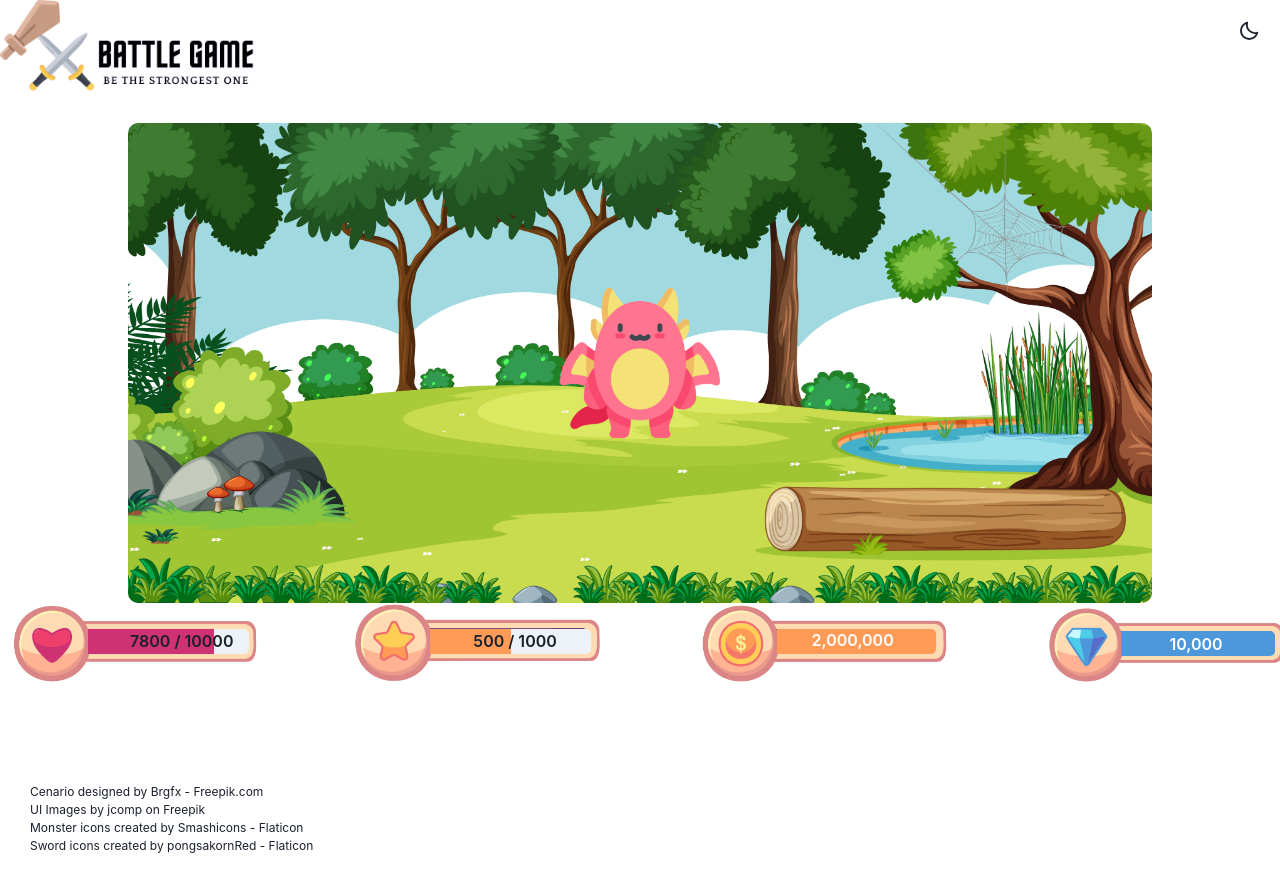
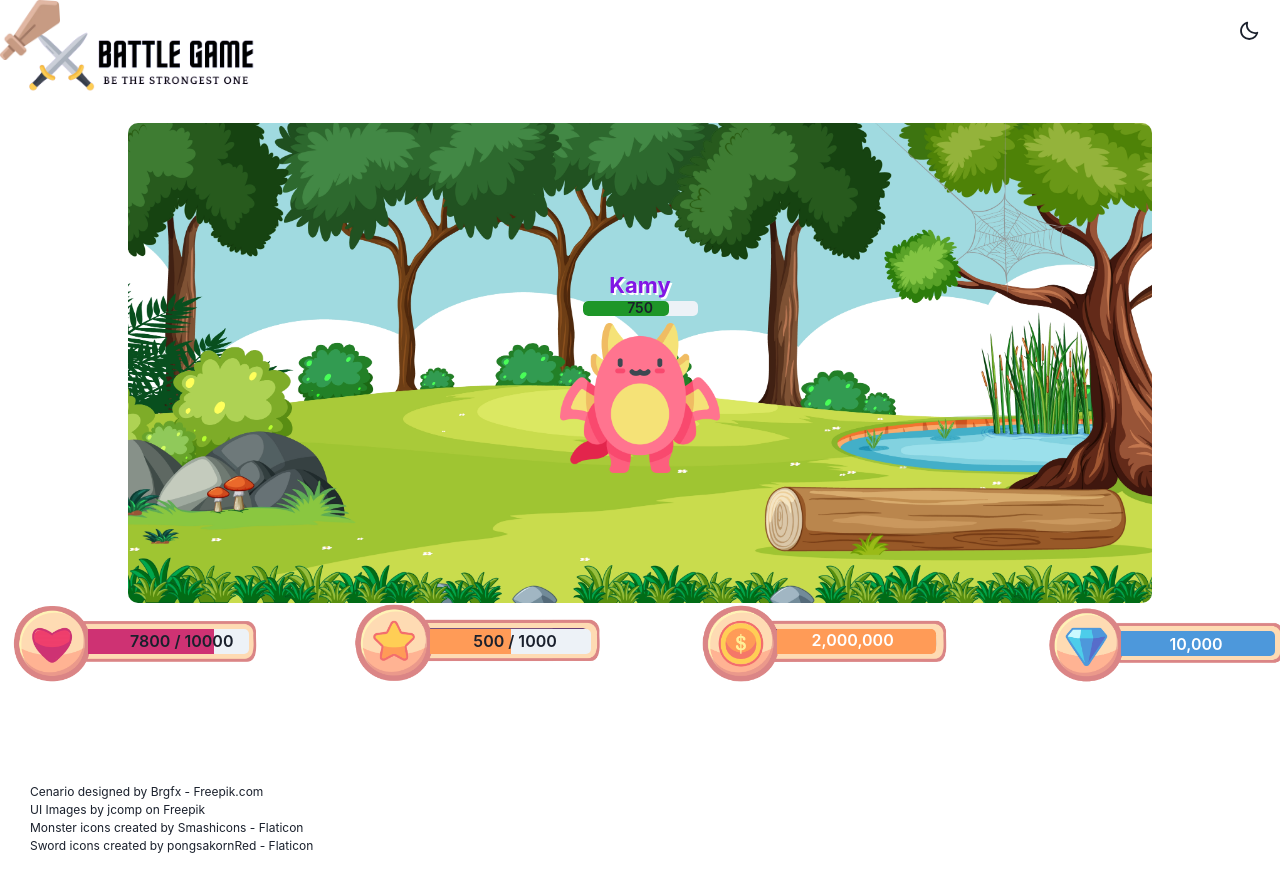
Before and after one commit to FelipeFloresWeb/battle-game, a Next.js app: page / in a window 1280 px wide. Shown: the top 892 px of the page. Built offline with nearby package versions, Linux system fonts and the light colour scheme.

Commit message:
show monster name and health

```diff
--- a/src/components/Monster/index.tsx
+++ b/src/components/Monster/index.tsx
@@ -1,9 +1,15 @@
+import { Flex } from "@chakra-ui/react";
 import { useCallback, useEffect, useState } from "react";
+import { numeric } from "../../utils";
 import * as S from "./styles";
 
 export const Monster = () => {
   const [isAttacking, setIsAttacking] = useState(false);
   const [monsterAttacking, setMonsterAttacking] = useState(false);
+
+  const monsterName = "Kamy";
+  const monsterHealth = 750;
+  const monsterMaxHealth = 1000;
 
   const monsterAttack = useCallback(() => {
     setMonsterAttacking(true);
@@ -14,13 +20,29 @@ export const Monster = () => {
   }, []);
 
   useEffect(() => {
-    setInterval(() => {
+    const attack = setInterval(() => {
       monsterAttack();
     }, 5000);
+
+    return () => {
+      clearInterval(attack);
+    };
   }, [monsterAttack]);
 
   return (
     <S.MonsterContainer monsterattacking={monsterAttacking.toString()}>
+      <S.NameText>{monsterName}</S.NameText>
+
+      <S.HealthContainer>
+        <S.HealthProgressBar
+          borderRadius="5px"
+          max={monsterMaxHealth}
+          value={monsterHealth}
+        />
+        <Flex w="100%" textAlign="center">
+          <S.HealthText>{numeric(monsterHealth, 0)}</S.HealthText>
+        </Flex>
+      </S.HealthContainer>
       <S.MonsterImage
         isattacking={isAttacking.toString()}
         onClick={() => setIsAttacking(!isAttacking)}
--- a/src/components/Monster/styles.ts
+++ b/src/components/Monster/styles.ts
@@ -1,7 +1,8 @@
-import { Flex, Image } from "@chakra-ui/react";
+import { Flex, Image, Progress, Text } from "@chakra-ui/react";
 import styled from "@emotion/styled";
 
 export const MonsterContainer = styled(Flex)`
+  flex-direction: column;
   position: relative;
   top: 50%;
   left: 50%;
@@ -10,7 +11,7 @@ export const MonsterContainer = styled(Flex)`
   height: 160px;
   justify-content: center;
   align-items: center;
-
+  transition: all 0.1s ease;
   animation: ${(props) =>
       props.monsterattacking === "true" &&
       "monsterAttackAnimator .5s forwards;"}idleAnimator
@@ -47,4 +48,39 @@ export const MonsterImage = styled(Image)`
   height: 100%;
   object-fit: contain;
   opacity: ${(props) => (props.isattacking === "true" ? 0.5 : 1)};
+  transition: all 0.1s ease;
 `;
+
+export const HealthContainer = styled(Flex)`
+  width: 200px;
+  justify-content: center;
+  flex-direction: column;
+`;
+
+export const HealthProgressBar = styled(Progress)`
+  left: 43px;
+  height: 15px;
+  width: 115px;
+  top: 19px;
+
+  div {
+    background-color: #0d8f17eb;
+  }
+`;
+
+export const HealthText = styled(Text)`
+  position: relative;
+  font-size: 14px;
+  font-weight: 600;
+  color: ${(props) => props.theme.colors.primary};
+  width: 100%;
+`;
+
+export const NameText = styled(Text)`
+  position: relative;
+  top: 20px;
+  font-size: 22px;
+  font-weight: 700;
+  color: #8216e5;
+  text-shadow: 2px 2px 0px #ffffff;
+`;
```
